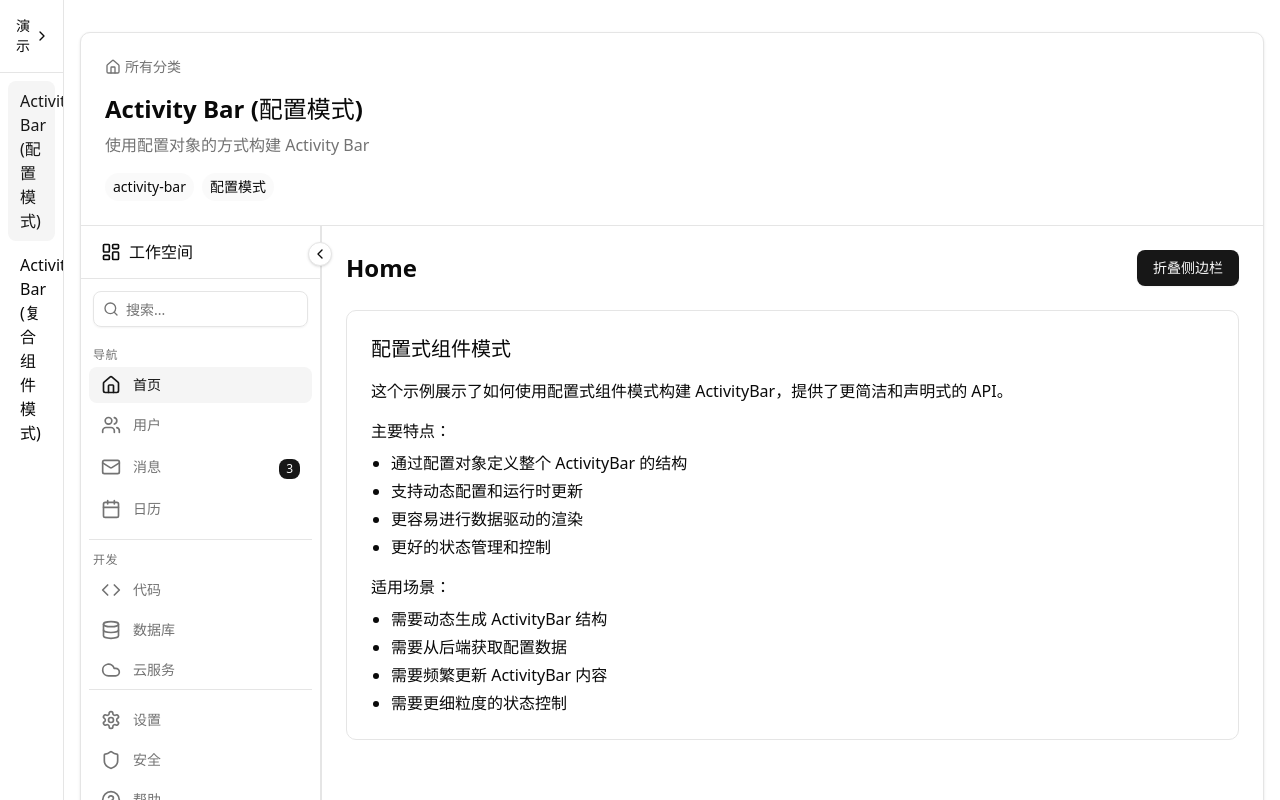
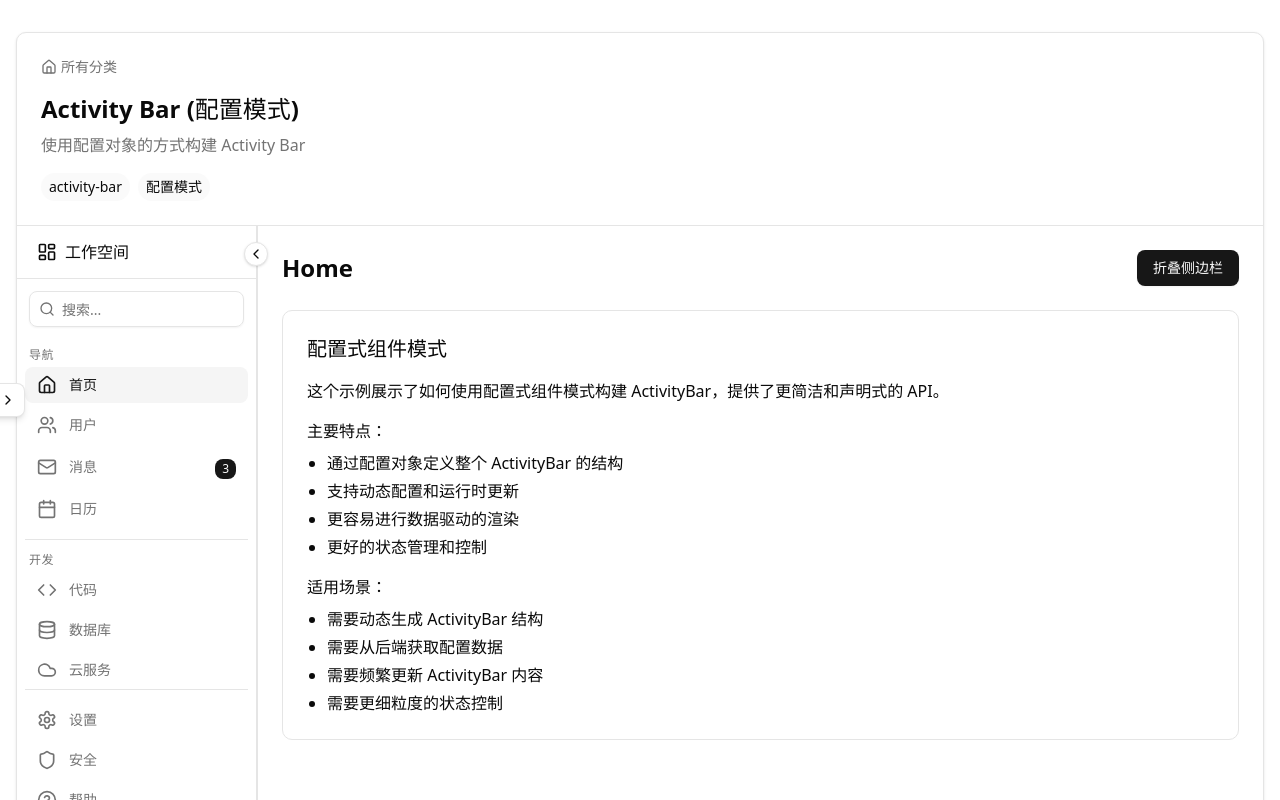
Before and after one commit to Peiiii/composite-kit, a React (Vite) app: page / in a window 1280 px wide. Both pictures are taken after a click on the button 227 px from the left and 30 px from the top of the page. Built offline with nearby package versions, Linux system fonts and the light colour scheme.

Commit message:
feat: improve sidebar collapse behavior with better animation and accessibility

```diff
--- a/src/components/demo-gallery/demo-gallery.tsx
+++ b/src/components/demo-gallery/demo-gallery.tsx
@@ -3,6 +3,7 @@
 import * as React from "react"
 import { ChevronLeft, ChevronRight, Search, Home } from "lucide-react"
 import { useSearchParams, useNavigate } from "react-router-dom"
+import { cn } from "@/lib/utils"
 
 // 定义 demo 配置类型
 export interface DemoConfig {
@@ -28,6 +29,7 @@ export function DemoGallery({ demos, defaultDemoId, className }: DemoGalleryProp
   const [searchQuery, setSearchQuery] = React.useState("")
   const [selectedCategory, setSelectedCategory] = React.useState<string | null>(null)
   const [isLoading, setIsLoading] = React.useState(false)
+  const [showExpandButton, setShowExpandButton] = React.useState(false)
 
   const currentDemo = demos.find((demo) => demo.id === selectedDemo)
 
@@ -85,29 +87,25 @@ export function DemoGallery({ demos, defaultDemoId, className }: DemoGalleryProp
 
   return (
     <div className={className}>
-      <div className="flex h-screen">
+      <div className="flex h-screen relative">
         {/* 侧边栏导航 */}
         <div
-          className={`
-            flex flex-col
-            bg-card border-r
-            transition-all duration-200 ease-in-out
-            ${sidebarExpanded ? "w-64" : "w-16"}
-          `}
+          className={cn(
+            "flex flex-col bg-card border-r transition-all duration-200 ease-in-out",
+            "absolute left-0 top-0 bottom-0 z-20",
+            sidebarExpanded ? "w-64 opacity-100 translate-x-0" : "w-64 opacity-0 -translate-x-full"
+          )}
         >
           <div className="p-4 border-b flex items-center justify-between">
-            <h1 className={`font-bold ${sidebarExpanded ? "text-xl" : "text-sm"}`}>
-              {sidebarExpanded ? "组件库演示" : "演示"}
-            </h1>
+            <h1 className="font-bold text-xl">组件库演示</h1>
             <button
-              onClick={() => setSidebarExpanded(!sidebarExpanded)}
+              onClick={() => setSidebarExpanded(false)}
               className="p-1 hover:bg-accent rounded-md"
             >
-              {sidebarExpanded ? <ChevronLeft size={16} /> : <ChevronRight size={16} />}
+              <ChevronLeft size={16} />
             </button>
           </div>
 
-          {sidebarExpanded && (
           <div className="p-2 border-b">
             <div className="relative">
               <Search className="absolute left-2 top-2.5 h-4 w-4 text-muted-foreground" />
@@ -120,9 +118,7 @@ export function DemoGallery({ demos, defaultDemoId, className }: DemoGalleryProp
               />
             </div>
           </div>
-          )}
 
-          {sidebarExpanded && (
           <div className="p-2 border-b">
             <select
               value={selectedCategory || ""}
@@ -135,7 +131,6 @@ export function DemoGallery({ demos, defaultDemoId, className }: DemoGalleryProp
               ))}
             </select>
           </div>
-          )}
 
           <nav className="flex-1 overflow-y-auto p-2">
             <ul className="space-y-1">
@@ -143,22 +138,20 @@ export function DemoGallery({ demos, defaultDemoId, className }: DemoGalleryProp
                 <li key={demo.id}>
                   <button
                     onClick={() => handleDemoSelect(demo.id)}
-                    className={`
-                      w-full text-left px-3 py-2 rounded-md
-                      transition-colors duration-200
-                      ${selectedDemo === demo.id
+                    className={cn(
+                      "w-full text-left px-3 py-2 rounded-md transition-colors duration-200",
+                      selectedDemo === demo.id
                         ? "bg-accent text-accent-foreground"
                         : "hover:bg-muted/50"
-                      }
-                    `}
+                    )}
                   >
                     <div className="font-medium">{demo.title}</div>
-                    {sidebarExpanded && demo.description && (
+                    {demo.description && (
                       <div className="text-sm text-muted-foreground mt-1">
                         {demo.description}
                       </div>
                     )}
-                    {sidebarExpanded && demo.tags && (
+                    {demo.tags && (
                       <div className="flex flex-wrap gap-1 mt-2">
                         {demo.tags.map(tag => (
                           <span
@@ -177,8 +170,31 @@ export function DemoGallery({ demos, defaultDemoId, className }: DemoGalleryProp
           </nav>
         </div>
 
+        {/* 展开按钮 */}
+        {!sidebarExpanded && (
+          <div
+            className="absolute left-0 top-1/2 -translate-y-1/2 z-20"
+            onMouseEnter={() => setShowExpandButton(true)}
+            onMouseLeave={() => setShowExpandButton(false)}
+          >
+            <button
+              onClick={() => setSidebarExpanded(true)}
+              className={cn(
+                "p-2 rounded-r-md bg-card border border-l-0 shadow-md",
+                "transition-all duration-200",
+                showExpandButton ? "translate-x-0" : "-translate-x-2"
+              )}
+            >
+              <ChevronRight size={16} />
+            </button>
+          </div>
+        )}
+
         {/* 主内容区域 */}
-        <main className="flex-1 overflow-auto">
+        <main className={cn(
+          "flex-1 overflow-auto transition-all duration-200",
+          sidebarExpanded ? "ml-64" : "ml-0"
+        )}>
           <div className="container mx-auto py-8 px-4">
             <div className="space-y-12">
               <section className="rounded-lg border bg-card shadow-sm">
```
Lines whose indentation alone changed are shown as unchanged.
